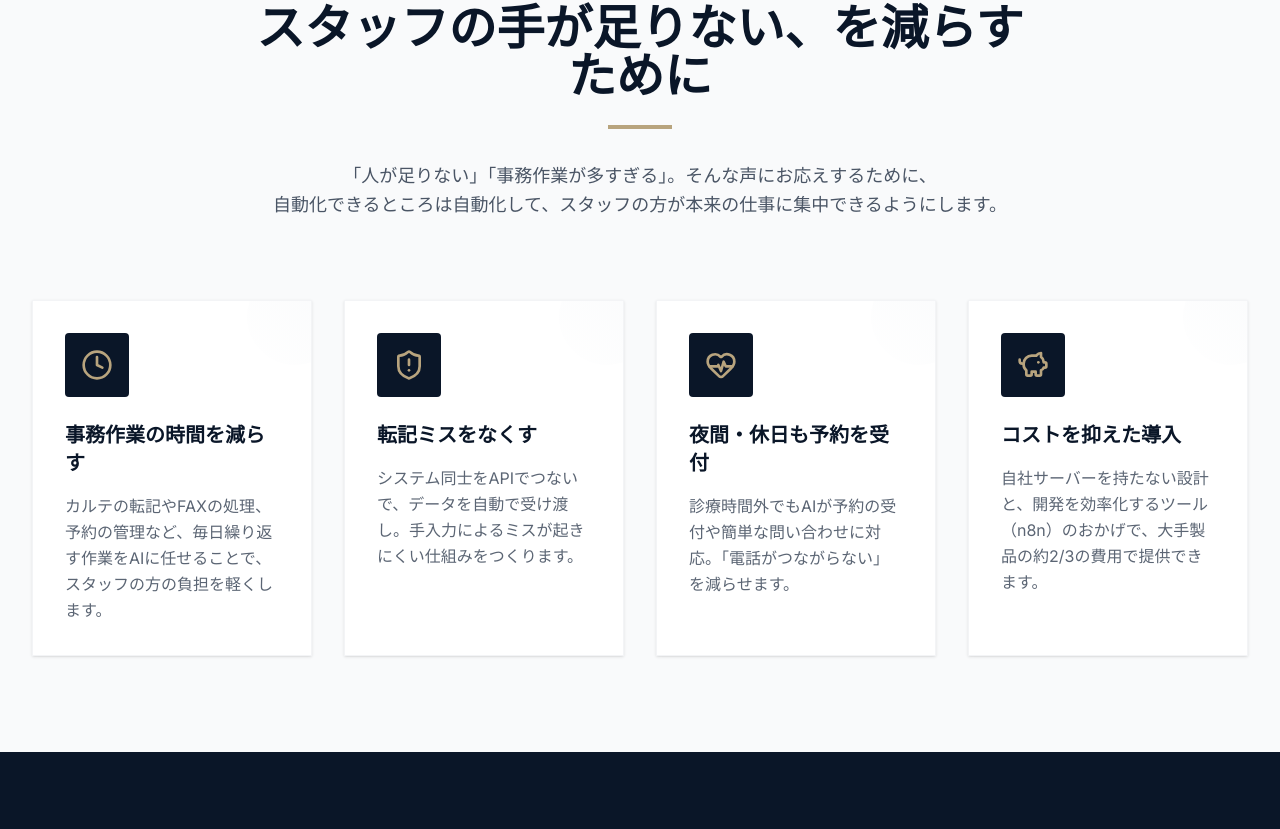
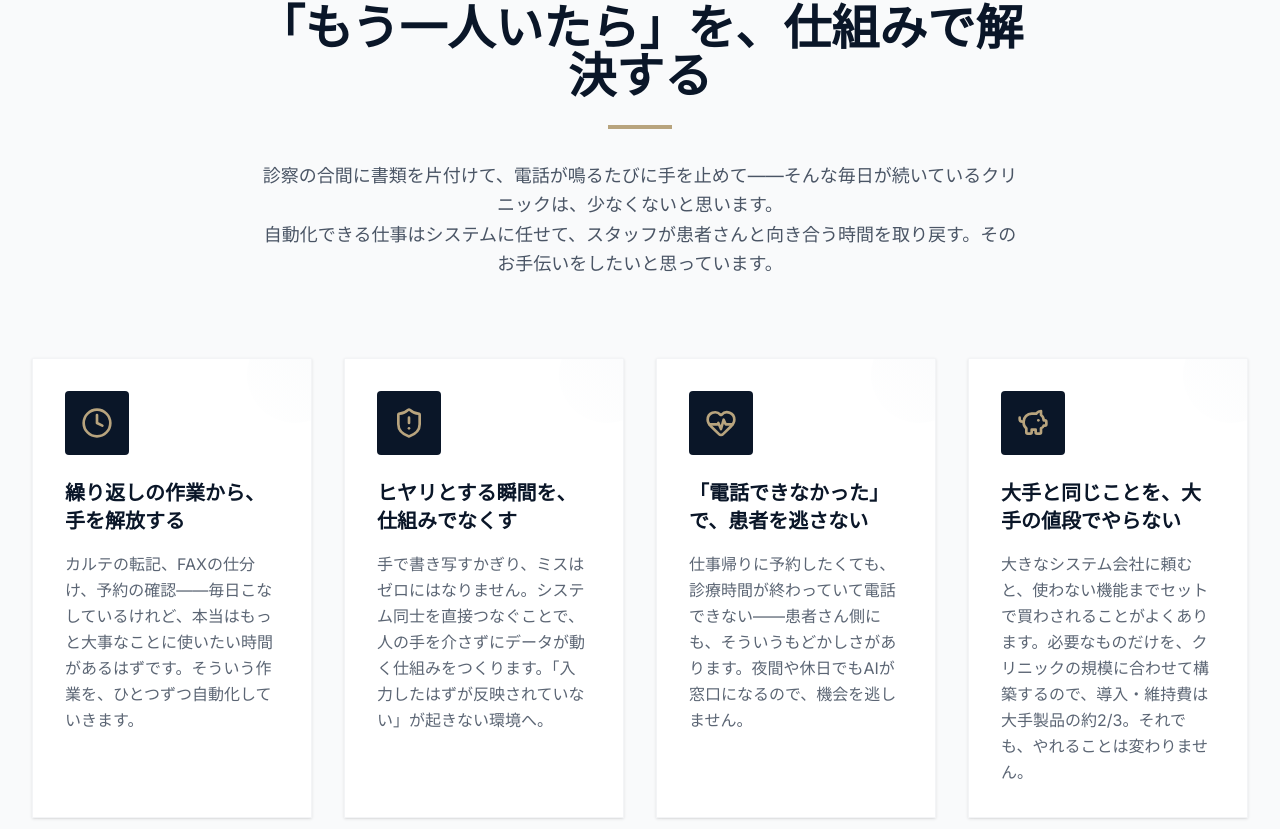
Before and after one commit to keoppp/systembook-HP, a Next.js app: page / in a window 1280 px wide. Shown: the part 891-1720 px from the top of the page. Built offline with nearby package versions, Linux system fonts and the light colour scheme.

Commit message:
Copy: Apply user's exact wording to hero, benefits, and profile sections

```diff
--- a/components/sections/BenefitsSection.tsx
+++ b/components/sections/BenefitsSection.tsx
@@ -3,23 +3,23 @@ import { Clock, ShieldAlert, HeartPulse, PiggyBank } from 'lucide-react';
 const benefits = [
   {
     icon: <Clock className="w-8 h-8 text-gold" />,
-    title: '事務作業の時間を減らす',
-    description: 'カルテの転記やFAXの処理、予約の管理など、毎日繰り返す作業をAIに任せることで、スタッフの方の負担を軽くします。'
+    title: '繰り返しの作業から、手を解放する',
+    description: 'カルテの転記、FAXの仕分け、予約の確認——毎日こなしているけれど、本当はもっと大事なことに使いたい時間があるはずです。そういう作業を、ひとつずつ自動化していきます。'
   },
   {
     icon: <ShieldAlert className="w-8 h-8 text-gold" />,
-    title: '転記ミスをなくす',
-    description: 'システム同士をAPIでつないで、データを自動で受け渡し。手入力によるミスが起きにくい仕組みをつくります。'
+    title: 'ヒヤリとする瞬間を、仕組みでなくす',
+    description: '手で書き写すかぎり、ミスはゼロにはなりません。システム同士を直接つなぐことで、人の手を介さずにデータが動く仕組みをつくります。「入力したはずが反映されていない」が起きない環境へ。'
   },
   {
     icon: <HeartPulse className="w-8 h-8 text-gold" />,
-    title: '夜間・休日も予約を受付',
-    description: '診療時間外でもAIが予約の受付や簡単な問い合わせに対応。「電話がつながらない」を減らせます。'
+    title: '「電話できなかった」で、患者を逃さない',
+    description: '仕事帰りに予約したくても、診療時間が終わっていて電話できない——患者さん側にも、そういうもどかしさがあります。夜間や休日でもAIが窓口になるので、機会を逃しません。'
   },
   {
     icon: <PiggyBank className="w-8 h-8 text-gold" />,
-    title: 'コストを抑えた導入',
-    description: '自社サーバーを持たない設計と、開発を効率化するツール（n8n）のおかげで、大手製品の約2/3の費用で提供できます。'
+    title: '大手と同じことを、大手の値段でやらない',
+    description: '大きなシステム会社に頼むと、使わない機能までセットで買わされることがよくあります。必要なものだけを、クリニックの規模に合わせて構築するので、導入・維持費は大手製品の約2/3。それでも、やれることは変わりません。'
   }
 ];
 
@@ -29,12 +29,12 @@ export default function BenefitsSection() {
       <div className="container-wide">
         <div className="text-center max-w-3xl mx-auto mb-20 animate-slide-up">
           <h2 className="text-3xl md:text-5xl font-bold text-midnight mb-6 heading-serif">
-            スタッフの手が足りない、<br className="md:hidden" />を減らすために
+            「もう一人いたら」を、<br className="md:hidden" />仕組みで解決する
           </h2>
           <div className="w-16 h-1 bg-gold mx-auto mb-8"></div>
           <p className="text-lg text-gray-600 leading-relaxed">
-            「人が足りない」「事務作業が多すぎる」。そんな声にお応えするために、<br className="hidden md:block" />
-            自動化できるところは自動化して、スタッフの方が本来の仕事に集中できるようにします。
+            診察の合間に書類を片付けて、電話が鳴るたびに手を止めて——そんな毎日が続いているクリニックは、少なくないと思います。<br className="hidden md:block" />
+            自動化できる仕事はシステムに任せて、スタッフが患者さんと向き合う時間を取り戻す。そのお手伝いをしたいと思っています。
           </p>
         </div>
 
--- a/components/sections/HeroSection.tsx
+++ b/components/sections/HeroSection.tsx
@@ -25,8 +25,8 @@ export default function HeroSection() {
           </h1>
 
           <p className="text-xl md:text-2xl text-platinum/90 leading-relaxed font-light mb-12 max-w-2xl border-l-2 border-gold pl-6">
-            電子カルテはそのまま。周りの面倒な事務作業だけ、<br className="hidden md:block" />
-            AIとn8nで自動化します。
+            電子カルテはそのまま使えます。<br className="hidden md:block" />
+            まわりの事務作業だけ、静かに片付けます。
           </p>
 
           <div className="flex flex-col sm:flex-row gap-6">
--- a/components/sections/ProfileSection.tsx
+++ b/components/sections/ProfileSection.tsx
@@ -40,41 +40,33 @@ export default function ProfileSection() {
               Story & Vision
             </span>
             <h2 className="text-3xl md:text-5xl font-bold mb-8 heading-serif leading-tight">
-              医学部生が<br />
-              つくっています。
+              代表プロフィール
             </h2>
 
             <div className="space-y-6 text-platinum/90 text-lg leading-relaxed font-light">
               <p>
-                正直に言うと、僕はまだ医師免許を持っていません。神戸大学の医学部に通いながら、学生時代からプログラミングにのめり込んで、この事業を始めました。
+                子どものころ、身体が強い方ではなくて、病院に行く機会が人より多かったと思います。
               </p>
 
               <p>
-                実習で病院を回る中で「先生、まだFAXなんですか」「この転記作業、毎日やってるんですか」と驚くことが何度もありました。臨床のことはまだまだ勉強中ですが、「この手作業、自動化できるのに」と気づけるのは、プログラミングをやってきたからこそだと思っています。
+                待合室で待ちながら、診察室から出てくる先生や看護師さんをよく見ていました。患者さんに向き合いながら、合間にパタパタと書き物をして、電話が鳴ればすぐに対応して——それでも誰も文句ひとつ言わない。あの姿が、ずっと頭に残っています。
+              </p>
+
+              <p>
+                医学部に入って、現場をより近くで見るようになって、忙しさの中身が少しわかってきました。診察そのものより、まわりの事務作業に追われている時間が思った以上に多いということも。
               </p>
 
               <div className="pl-6 border-l-2 border-gold py-2 my-8 space-y-4">
                 <p className="text-white font-medium">
-                  電子カルテ本体の改造はしません。<br />
-                  その周りの「手作業」だけを、外側から自動化する。<br />
-                  それが僕たちのアプローチです。
+                  自分にできることは何か、考えたときに出てきたのがこのサービスです。<br />
+                  医療の知識と、ITの仕組みと、現場への敬意を持って、<br />
+                  先生やスタッフの方の時間を、少しでも取り戻す手伝いができればと思っています。
                 </p>
               </div>
 
-              <p>
-                一人でやっているからこそ、セキュリティは仕組みで担保しています。3省庁2ガイドラインに準拠した設計、改ざんできないバックアップ（WORMストレージ）、操作ログの自動記録。「人の目」に頼らない監視体制を最初から組み込んでいます。
+              <p className="text-platinum/70 text-base">
+                代表　田崎 健斗（神戸大学医学部4年）
               </p>
-            </div>
-
-            <div className="mt-12 flex gap-4 border-t border-gray-800 pt-8">
-              <div className="flex-1">
-                <div className="text-xs text-gray-500 mb-1">Expertise</div>
-                <div className="font-bold">医療ドメイン知識 × AI自動化技術</div>
-              </div>
-              <div className="flex-1">
-                <div className="text-xs text-gray-500 mb-1">Architecture</div>
-                <div className="font-bold">AntiGravity / Next.js / AWS</div>
-              </div>
             </div>
           </div>
 
```
